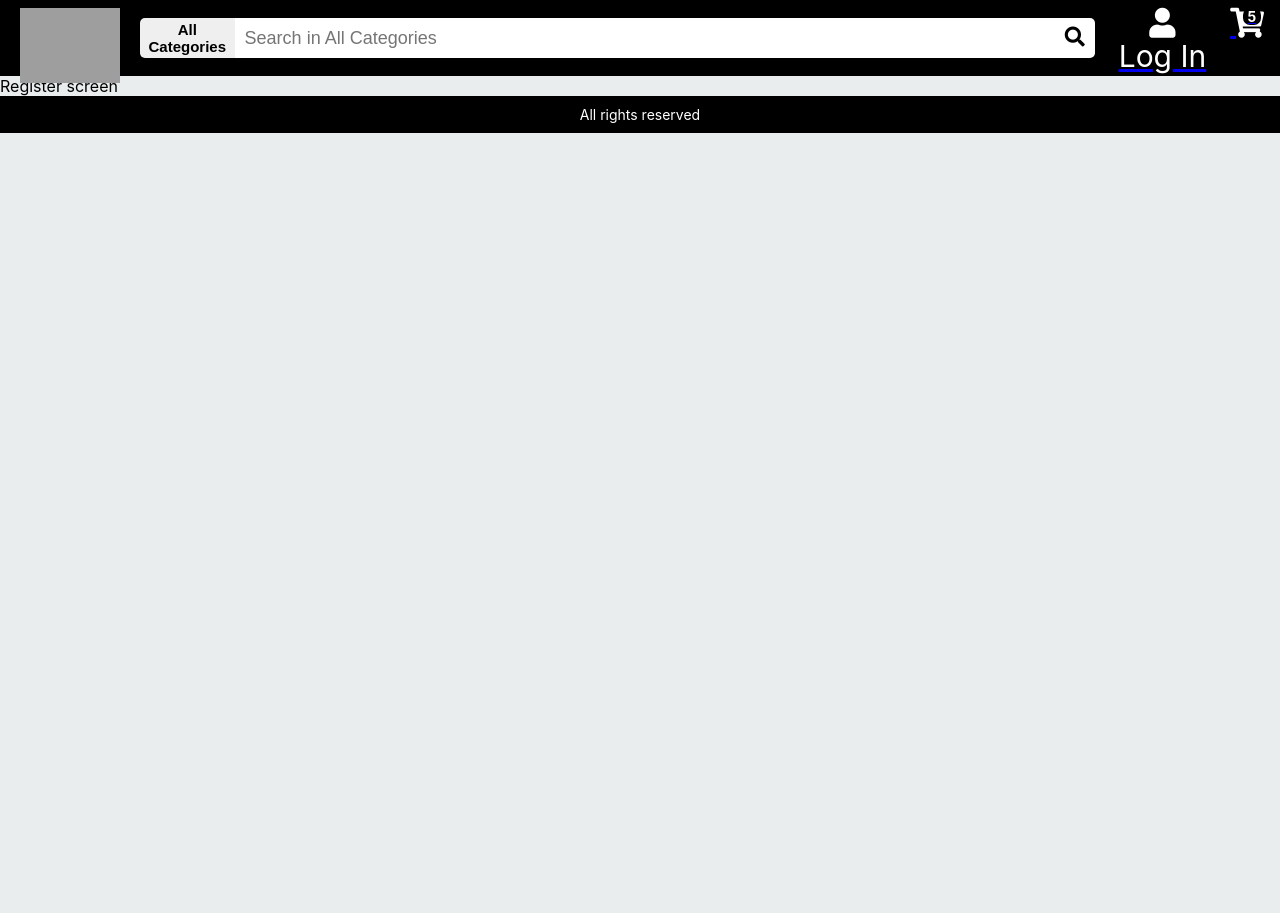
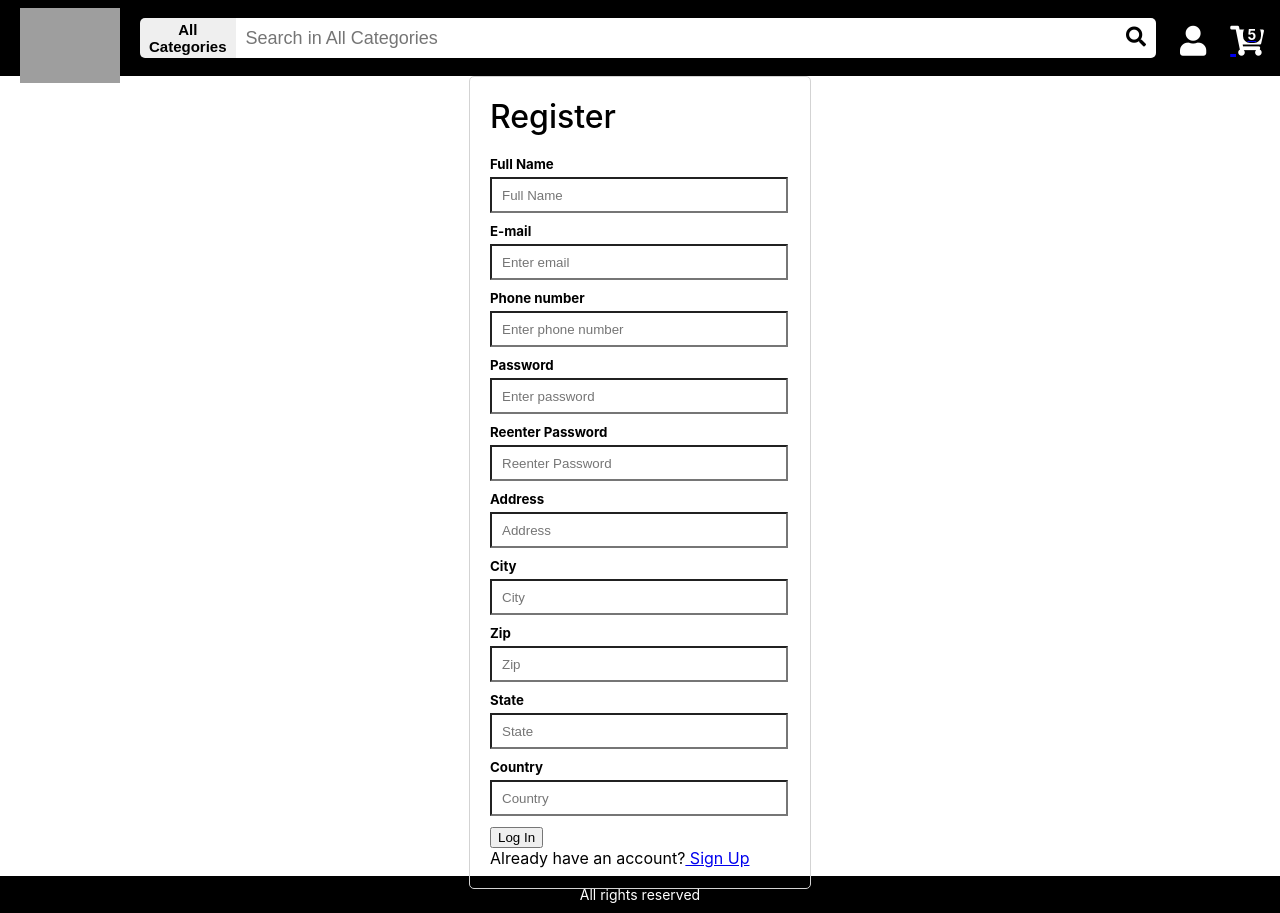
Before and after one commit to kdmladenov/E-commerce-site, a React (Create React App) app in the folder frontend/: page /register in a window 1280 px wide. Before the commit the page ends 800 px from the top, so only its background shows below. Built offline with nearby package versions, Linux system fonts and the light colour scheme; grey boxes are pictures that could not be loaded.

Commit message:
Register user

```diff
--- a/frontend/src/actions/userActions.js
+++ b/frontend/src/actions/userActions.js
@@ -1,6 +1,14 @@
 import axios from 'axios';
 import { BASE_URL } from '../constants/constants';
-import { USER_LOGIN_FAIL, USER_LOGIN_REQUEST, USER_LOGIN_SUCCESS, USER_LOGOUT } from '../constants/userConstants';
+import {
+  USER_LOGIN_FAIL,
+  USER_LOGIN_REQUEST,
+  USER_LOGIN_SUCCESS,
+  USER_LOGOUT,
+  USER_REGISTER_FAIL,
+  USER_REGISTER_REQUEST,
+  USER_REGISTER_SUCCESS
+} from '../constants/userConstants';
 
 export const login = (email, password) => async (dispatch) => {
   try {
@@ -17,21 +25,58 @@ export const login = (email, password) => async (dispatch) => {
     dispatch({
       type: USER_LOGIN_SUCCESS,
       payload: data
-    })
+    });
 
-    localStorage.setItem('userInfo', JSON.stringify(data))
-
+    localStorage.setItem('userInfo', JSON.stringify(data));
   } catch (error) {
-        dispatch({
-          type: USER_LOGIN_FAIL,
-          payload: error?.response?.data?.message ? error.response.data.message : error.message
-        });
+    dispatch({
+      type: USER_LOGIN_FAIL,
+      payload: error?.response?.data?.message ? error.response.data.message : error.message
+    });
   }
 };
 
 export const logout = () => async (dispatch) => {
-  localStorage.removeItem('userInfo')
+  localStorage.removeItem('userInfo');
   dispatch({
     type: USER_LOGOUT
-  })
+  });
 };
+
+export const register =
+  (email, password, reenteredPassword, fullName, address, city, zip, state, country) =>
+  async (dispatch) => {
+    try {
+      dispatch({ type: USER_REGISTER_REQUEST });
+
+      const config = {
+        headers: {
+          'Content-Type': 'application/json'
+        }
+      };
+
+      const { data } = await axios.post(
+        `${BASE_URL}/users`,
+        { email, password, reenteredPassword, fullName, address, city, zip, state, country },
+        config
+      );
+
+      dispatch({
+        type: USER_REGISTER_SUCCESS,
+        payload: data
+      });
+
+      // Auto login after the registration
+      dispatch({
+        type: USER_LOGIN_SUCCESS,
+        payload: data
+      });
+
+      localStorage.setItem('userInfo', JSON.stringify(data));
+    } catch (error) {
+      dispatch({
+        type: USER_REGISTER_FAIL,
+        payload: error?.response?.data?.message ? error.response.data.message : error.message
+      });
+    }
+  };
--- a/frontend/src/components/Header.js
+++ b/frontend/src/components/Header.js
@@ -1,12 +1,23 @@
 import React, { useState } from 'react';
 import { Link } from 'react-router-dom';
+import { useSelector } from 'react-redux';
 import productCategoriesEnum from '../constants/product-categories.enum';
-// import { Button, OverlayTrigger, Popover } from 'react-bootstrap';
 import DropDown from './Dropdown';
 import './styles/Header.css';
+// import { logout } from '../actions/userActions';
 
 const Header = () => {
   const [searchColumn, setSearchColumn] = useState('All Categories');
+
+    const userLogin = useSelector((state) => state.userLogin);
+    const { userInfo } = userLogin;
+
+    // const dispatch = useDispatch();
+
+    // const logoutHandler = () => {
+    //   dispatch(logout());
+    // };
+
 
   return (
     <header>
@@ -37,10 +48,9 @@ const Header = () => {
         </span>
       </div>
       <div className="header_nav">
-        <Link to="/login">
+        <Link to={userInfo.token ? '/profile' : '/login'}>
           <div className="header_option">
-            <i className="fa fa-user"></i>
-            <p>Log In</p>
+            <i className="fas fa-user"></i>
           </div>
         </Link>
         <Link to="/cart">
--- a/frontend/src/constants/userConstants.js
+++ b/frontend/src/constants/userConstants.js
@@ -2,3 +2,7 @@ export const USER_LOGIN_REQUEST = 'USER_LOGIN_REQUEST';
 export const USER_LOGIN_SUCCESS = 'USER_LOGIN_SUCCESS';
 export const USER_LOGIN_FAIL = 'USER_LOGIN_FAIL';
 export const USER_LOGOUT = 'USER_LOGOUT';
+
+export const USER_REGISTER_REQUEST = 'USER_REGISTER_REQUEST';
+export const USER_REGISTER_SUCCESS = 'USER_REGISTER_SUCCESS';
+export const USER_REGISTER_FAIL = 'USER_REGISTER_FAIL';
--- a/frontend/src/reducers/userReducers.js
+++ b/frontend/src/reducers/userReducers.js
@@ -1,4 +1,4 @@
-import { USER_LOGIN_FAIL, USER_LOGIN_REQUEST, USER_LOGIN_SUCCESS, USER_LOGOUT } from '../constants/userConstants';
+import { USER_LOGIN_FAIL, USER_LOGIN_REQUEST, USER_LOGIN_SUCCESS, USER_LOGOUT, USER_REGISTER_FAIL, USER_REGISTER_REQUEST, USER_REGISTER_SUCCESS } from '../constants/userConstants';
 
 export const userLoginReducer = (state = { }, action) => {
   switch (action.type) {
@@ -14,3 +14,16 @@ export const userLoginReducer = (state = { }, action) => {
       return state;
   }
 };
+
+export const userRegisterReducer = (state = {}, action) => {
+  switch (action.type) {
+    case USER_REGISTER_REQUEST:
+      return { loading: true };
+    case USER_REGISTER_SUCCESS:
+      return { loading: false, userInfo: action.payload };
+    case USER_REGISTER_FAIL:
+      return { loading: false, error: action.payload };
+    default:
+      return state;
+  }
+};
--- a/frontend/src/screens/LoginScreen.js
+++ b/frontend/src/screens/LoginScreen.js
@@ -6,7 +6,7 @@ import Loader from '../components/Loader';
 import Message from '../components/Message';
 import './styles/LoginScreen.css';
 
-const LoginScreen = ({ location, history }) => {
+const LoginScreen = ({ history }) => {
   const dispatch = useDispatch();
 
   const [email, setEmail] = useState('');
--- a/frontend/src/screens/RegisterScreen.js
+++ b/frontend/src/screens/RegisterScreen.js
@@ -1,11 +1,124 @@
-import React from 'react'
+import React, { useState } from 'react';
+import { useDispatch, useSelector } from 'react-redux';
+import { Link } from 'react-router-dom';
+import { register } from '../actions/userActions';
+import Loader from '../components/Loader';
+import Message from '../components/Message';
+import './styles/RegisterScreen.css';
 
 const RegisterScreen = () => {
-  return (
-    <div>
-      Register screen
+  const [email, setEmail] = useState('');
+  const [password, setPassword] = useState('');
+  const [phone, setPhone] = useState('');
+  const [reenteredPassword, setReenteredPassword] = useState('');
+  const [fullName, setFullName] = useState('');
+  const [address, setAddress] = useState('');
+  const [city, setCity] = useState('');
+  const [zip, setZip] = useState('');
+  const [state, setState] = useState('');
+  const [country, setCountry] = useState('');
+  const [message, setMessage] = useState('');
+
+
+ const dispatch = useDispatch();
+
+ const userRegister = useSelector((state) => state.userRegister);
+ const { loading, error, userInfo } = userRegister;
+
+ const submitHandler = (e) => {
+   e.preventDefault();
+   if (password !== reenteredPassword) {
+     setMessage('The passwords do not match.');
+   } else {
+     dispatch(
+       register(email, password, reenteredPassword, fullName, address, city, zip, state, country)
+     );
+   }
+ };
+return (
+  <div className="register">
+    <div className="register_container">
+      <h1>Register</h1>
+      {message && <Message variant="danger">{message}</Message>}
+      {loading && <Loader />}
+      {error && <Message variant="danger">{error}</Message>}
+      <form>
+        <h5>Full Name</h5>
+        <input
+          type="text"
+          placeholder="Full Name"
+          value={fullName}
+          onChange={(e) => setFullName(e.target.value)}
+        />
+        <h5>E-mail</h5>
+        <input
+          type="email"
+          placeholder="Enter email"
+          value={email}
+          onChange={(e) => setEmail(e.target.value)}
+        />
+        <h5>Phone number</h5>
+        <input
+          type="text"
+          placeholder="Enter phone number"
+          value={phone}
+          onChange={(e) => setPhone(e.target.value)}
+        />
+        <h5>Password</h5>
+        <input
+          type="password"
+          placeholder="Enter password"
+          value={password}
+          onChange={(e) => setPassword(e.target.value)}
+        />
+        <h5>Reenter Password</h5>
+        <input
+          type="password"
+          placeholder="Reenter Password"
+          value={reenteredPassword}
+          onChange={(e) => setReenteredPassword(e.target.value)}
+        />
+        <h5>Address</h5>
+        <input
+          type="text"
+          placeholder="Address"
+          value={address}
+          onChange={(e) => setAddress(e.target.value)}
+        />
+        <h5>City</h5>
+        <input
+          type="text"
+          placeholder="City"
+          value={city}
+          onChange={(e) => setCity(e.target.value)}
+        />
+        <h5>Zip</h5>
+        <input type="text" placeholder="Zip" value={zip} onChange={(e) => setZip(e.target.value)} />
+        <h5>State</h5>
+        <input
+          type="text"
+          placeholder="State"
+          value={state}
+          onChange={(e) => setState(e.target.value)}
+        />
+        <h5>Country</h5>
+        <input
+          type="text"
+          placeholder="Country"
+          value={country}
+          onChange={(e) => setCountry(e.target.value)}
+        />
+        <button className="registerButton" onClick={submitHandler}>
+          Log In
+        </button>
+      </form>
+      <div className="registerRedirect">
+        Already have an account?
+        <Link to={'/register'}> Sign Up</Link>
+      </div>
     </div>
-  )
-}
+  </div>
+);
+};
 
-export default RegisterScreen
+export default RegisterScreen;
--- /dev/null
+++ b/frontend/src/screens/styles/RegisterScreen.css
@@ -0,0 +1,71 @@
+.register {
+  height: 100vh;
+  background-color: #fff;
+  display: flex;
+  flex-direction: column;
+  align-items: center;
+}
+
+.register_logo {
+  margin-top: 20px;
+  margin-bottom: 20px;
+  object-fit: contain;
+  width: 100px;
+  margin-right: auto;
+  margin-left: auto;
+}
+
+.register_container {
+  display: flex;
+  width: 300px;
+  height: fit-content;
+  flex-direction: column;
+  border-radius: 5px;
+  border: 1px solid lightgrey;
+  padding: 20px;
+}
+
+.register_container > h1 {
+  font-weight: 500;
+  margin-bottom: 20px;
+
+}
+
+.register_container > form > h5 {
+  margin-bottom: 5px;
+}
+
+.register_container > form > input {
+  height: 30px;
+  padding-left: 10px;
+  margin-bottom: 10px;
+  background-color: white;
+  width: 94%;
+}
+
+.register_container > p {
+  margin-top: 15px;
+  font-size: 12px;
+}
+
+.register_signInButton{
+  background: #f0c14b;
+  width: 100%;
+  height: 30px;
+  border-radius: 2px;
+  border: 1px solid;
+  margin-top: 10px;
+  border-color: #a88734 #9c7e31 #846a29;
+  color: #111
+}
+
+.register_registerButton{
+  background: #f0c14b;
+  width: 100%;
+  height: 30px;
+  border-radius: 2px;
+  border: 1px solid;
+  margin-top: 10px;
+  border-color: #a88734 #9c7e31 #846a29;
+  background: #e7e9ec;
+}
--- a/frontend/src/store.js
+++ b/frontend/src/store.js
@@ -2,12 +2,13 @@ import { createStore, combineReducers, applyMiddleware } from 'redux';
 import thunk from 'redux-thunk';
 import { composeWithDevTools } from 'redux-devtools-extension';
 import { productDetailsReducer, productListReducer } from './reducers/productReducers';
-import { userLoginReducer } from './reducers/userReducers';
+import { userLoginReducer, userRegisterReducer } from './reducers/userReducers';
 
 const reducer = combineReducers({
   productList: productListReducer,
   productDetails: productDetailsReducer,
-  userLogin: userLoginReducer
+  userLogin: userLoginReducer,
+  userRegister: userRegisterReducer
 });
 
 const userInfoFromLocalStorage = localStorage.getItem('userInfo')
```
Also changed, not shown: frontend/src/components/Popover.js (deleted, +0 -21 lines).
